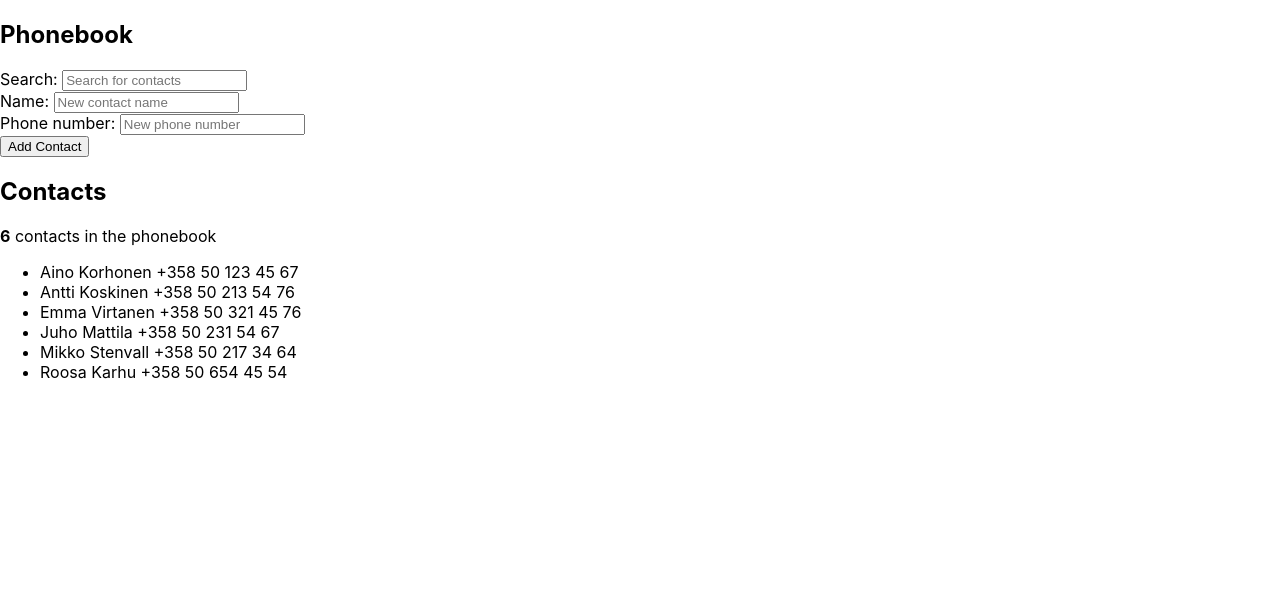
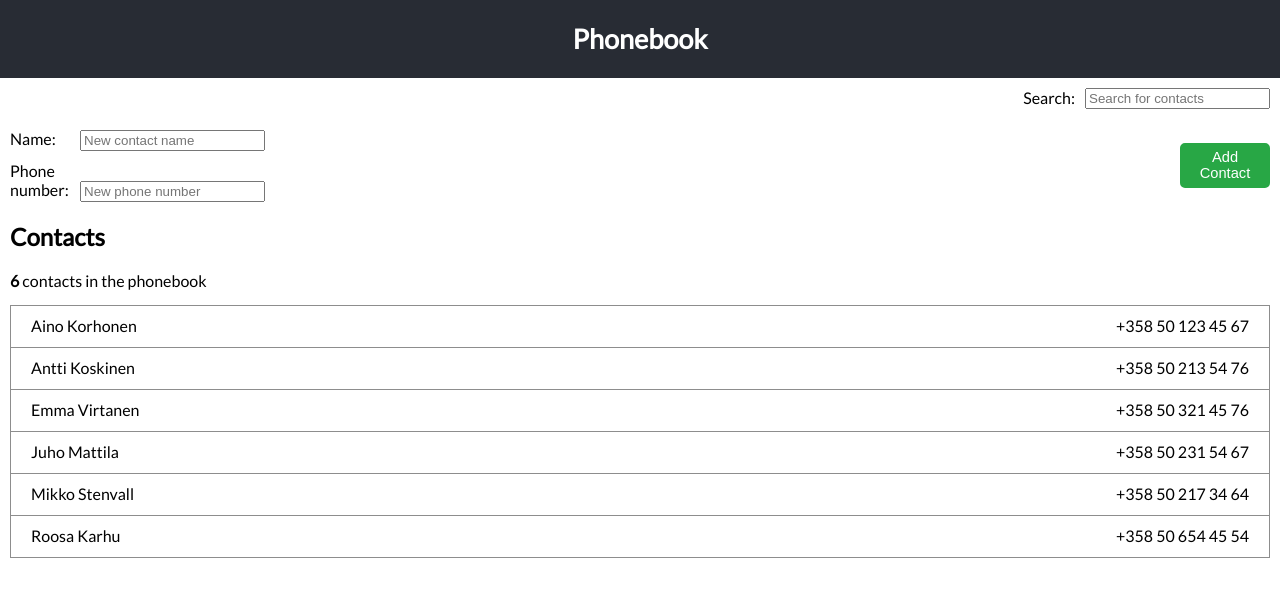
Before and after one commit to aherrerofdez/phonebook-react, a React (Create React App) app: page / in a window 1280 px wide. Shown: the top 596 px of the page. Built offline with nearby package versions, Linux system fonts and the light colour scheme.

Commit message:
added css styling

```diff
--- a/src/App.css
+++ b/src/App.css
@@ -1,38 +1,87 @@
-.App {
-  text-align: center;
+@import url('https://fonts.googleapis.com/css2?family=Lato&display=swap');
+
+.app {
+  font-family: 'Lato', sans-serif;
 }
 
-.App-logo {
-  height: 40vmin;
-  pointer-events: none;
-}
-
-@media (prefers-reduced-motion: no-preference) {
-  .App-logo {
-    animation: App-logo-spin infinite 20s linear;
-  }
-}
-
-.App-header {
+.header {
   background-color: #282c34;
-  min-height: 100vh;
   display: flex;
-  flex-direction: column;
-  align-items: center;
   justify-content: center;
-  font-size: calc(10px + 2vmin);
+  font-size: large;
   color: white;
 }
 
-.App-link {
-  color: #61dafb;
+.search {
+  display: flex;
+  justify-content: right;
+  margin-right: 10px;
+  margin-top: 10px;
 }
 
-@keyframes App-logo-spin {
-  from {
-    transform: rotate(0deg);
-  }
-  to {
-    transform: rotate(360deg);
-  }
+.label-l {
+  margin-right: 10px;
 }
+
+.grid {
+  margin-top: 10px;
+  margin-left: 10px;
+  margin-right: 10px;
+  display: grid;
+  grid-template-columns: auto auto;
+}
+
+.col {
+  margin-top: 10px;
+}
+
+.label-r {
+  display: inline-block;
+  width: 60px;
+  margin-right: 10px;
+}
+
+.center {
+  margin-left: auto;
+  display: flex;
+  align-items: center;
+}
+
+.button {
+  height: 45px;
+  width: 90px;
+  font-size: 11pt;
+  color: white;
+  background-color: #28A745;
+  border-width: 2px;
+  border-style: solid;
+  border-color: #28A745;
+  border-radius: 5px;
+}
+
+.button:active {
+  background-color: white;
+  color: #282c34;
+}
+
+.margin-l {
+  margin-left: 10px;
+}
+
+.list {
+  list-style-type: none;
+  padding: 0;
+  margin: 0;
+}
+
+.item {
+  padding-left: 20px;
+  padding-right: 20px;
+  padding-bottom: 12px;
+  margin-left: 10px;
+  margin-right: 10px;
+  margin-top: -1px;
+  border-width: 1px;
+  border-style: solid;
+  border-color: #8d8d8d;
+}
--- a/src/App.js
+++ b/src/App.js
@@ -4,12 +4,12 @@ import { useState } from 'react';
 function App() {
 
   const [people, setPeople] = useState([
-     {name: 'Aino Korhonen', number: '+358 50 123 45 67', id: 1},
-     {name: 'Antti Koskinen', number: '+358 50 213 54 76', id: 2},
-     {name: 'Emma Virtanen', number: '+358 50 321 45 76', id: 3},
-     {name: 'Juho Mattila', number: '+358 50 231 54 67', id:4},
-     {name: 'Mikko Stenvall', number: '+358 50 217 34 64', id: 5},
-     {name: 'Roosa Karhu', number: '+358 50 654 45 54', id:6}
+    { name: 'Aino Korhonen', number: '+358 50 123 45 67', id: 1 },
+    { name: 'Antti Koskinen', number: '+358 50 213 54 76', id: 2 },
+    { name: 'Emma Virtanen', number: '+358 50 321 45 76', id: 3 },
+    { name: 'Juho Mattila', number: '+358 50 231 54 67', id: 4 },
+    { name: 'Mikko Stenvall', number: '+358 50 217 34 64', id: 5 },
+    { name: 'Roosa Karhu', number: '+358 50 654 45 54', id: 6 }
   ])
 
   const [newName, setNewName] = useState('')
@@ -18,8 +18,12 @@ function App() {
 
   const addContact = (event) => {
     event.preventDefault()
-    const contacts = people.map(a => a.number.replace(/\s/g,''))
-    if (contacts.indexOf(newNumber.replace(/\s/g,'')) > -1) {
+    const contacts = people.map(a => a.number.replace(/\s/g, ''))
+    if(newNumber === '') {
+      alert('Phone number cannot be empty')
+    }
+    else {
+      if (contacts.indexOf(newNumber.replace(/\s/g, '')) > -1) {
         alert('This phone number is already in the phonebook')
       }
       else {
@@ -39,18 +43,19 @@ function App() {
         }
       }
     }
+  }
 
   const filterNames = (peopleList, searchField) => {
     if (searchField === '') {
       return people
     }
     else {
-      const names = peopleList.map(elem => elem.name.toLowerCase().replace(/\s/g,''))
-      const numbers = peopleList.map(elem => elem.number.toLowerCase().replace(/\s/g,''))
+      const names = peopleList.map(elem => elem.name.toLowerCase().replace(/\s/g, ''))
+      const numbers = peopleList.map(elem => elem.number.toLowerCase().replace(/\s/g, ''))
       const results = []
-      for  (let n in names) {
-        if (names[n].includes(searchField.toLowerCase().replace(/\s/g,'')) ||
-            numbers[n].includes(searchField.toLowerCase().replace(/\s/g,''))) {
+      for (let n in names) {
+        if (names[n].includes(searchField.toLowerCase().replace(/\s/g, '')) ||
+          numbers[n].includes(searchField.toLowerCase().replace(/\s/g, ''))) {
           results.push(peopleList[n])
         }
       }
@@ -71,45 +76,51 @@ function App() {
   }
 
   return (
-    <div>
-      <div>
+    <div className='app'>
+      <div className='header'>
         <h2>Phonebook</h2>
       </div>
-
-      <div>
-        <label> Search: </label>
+      <div className='search'>
+        <label className='label-l'> Search: </label>
         <input placeholder='Search for contacts'
                value={search}
                onChange={handleFilter} />
       </div>
 
       <form onSubmit={addContact}>
+        <div className='grid'>
           <div>
-          <label> Name: </label>
+            <div className='col'>
+              <label className='label-r'> Name: </label>
               <input placeholder='New contact name'
                      value={newName}
                      onChange={handleContactChange} />
             </div>
-        <div>
-          <label> Phone number: </label>
+            <div className='col'>
+              <label className='label-r'> Phone number: </label>
               <input placeholder='New phone number'
                      value={newNumber}
                      onChange={handleNumberChange} />
             </div>
-        <div>
-          <button type='submit'> Add Contact </button>
+          </div>
+          <div className='col center'>
+            <button className='button' type='submit'> Add Contact </button>
+          </div>
         </div>
         <div>
-          <h2> Contacts </h2>
+          <h2 className='margin-l'> Contacts </h2>
         </div>
         <div>
-          <p><b>{people.length}</b> contacts in the phonebook</p>
+          <p className='margin-l'><b>{people.length}</b> contacts in the phonebook</p>
         </div>
         <div>
-          <ul>
+          <ul className='list'>
             {filterNames(people, search).map(
               elem =>
-              <li key={elem.id}>{elem.name}{' '}{elem.number}</li>
+                <li className='grid item' key={elem.id}>
+                  <div className='col'>{elem.name}</div>
+                  <div className='col center'>{elem.number}</div>
+                </li>
             )}
           </ul>
         </div>
```
Lines whose indentation alone changed are shown as unchanged.
